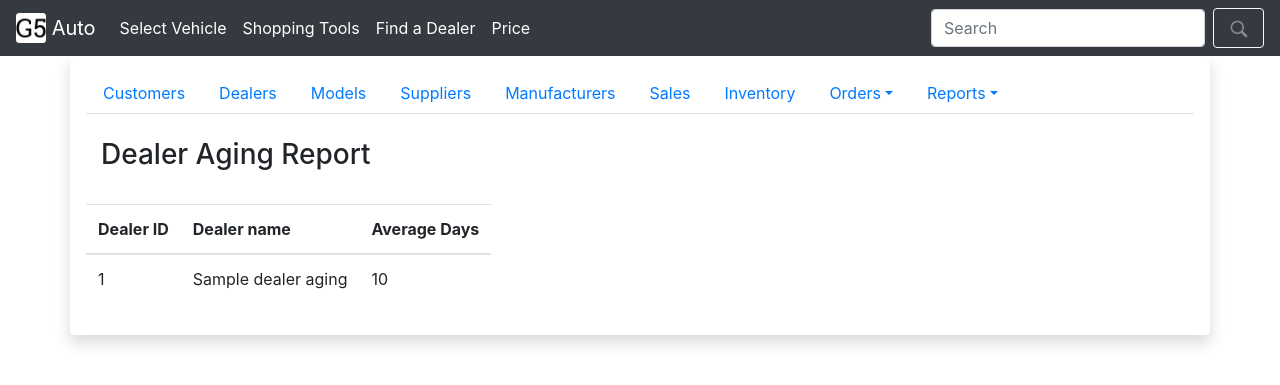
After one commit to jaspearson/CSC-411-Automotive-Company, a Django app: template templates/report_dealer_aging.html in a window 1280 px wide. The commit adds this page. Shown: the top 385 px of the page. Run offline with Django 3.2, Linux system fonts and the light colour scheme; the template is opened without the code that fills it: most values are stand-ins (such as "Sample title", 1, 10 or a date in 2020); some libraries are stand-ins or nearby versions.

Commit message:
Adds dealer aging report functionality.

```diff
--- a/CSC_411_Automotive_Company/urls.py
+++ b/CSC_411_Automotive_Company/urls.py
@@ -101,7 +101,12 @@ urlpatterns = [
 	# Top Brands
 	url(r'^auto_admin/top_brands_report/$', top_brands_report, name="top_brands_report"),
 
+	# Convertible Sales
 	url(r'^auto_admin/convertible_sales_report/$', convertible_sales_report, name="convertible_sales_report"),
+
+	# Dealer Aging
+	url(r'^auto_admin/dealer_aging_report/$', dealer_aging_report, name="dealer_aging_report"),
+
 
 	url(r'^$', index),
 	url(r'^error/$', error),
--- a/templates/admin_base.html
+++ b/templates/admin_base.html
@@ -39,7 +39,7 @@
               <a class="dropdown-item text-light" href="#">Customer Recalls</a>
               <a class="dropdown-item text-light" href="{% url 'top_brands_report' %}">Top Brands</a>
               <a class="dropdown-item text-light" href="{% url 'convertible_sales_report' %}">Convertible Sales</a>
-              <a class="dropdown-item text-light" href="#">Dealer Aging</a>
+              <a class="dropdown-item text-light" href="{% url 'dealer_aging_report' %}">Dealer Aging</a>
           </div>
       </li>
     </ul>
--- /dev/null
+++ b/templates/report_dealer_aging.html
@@ -0,0 +1,40 @@
+{% extends 'admin_base.html' %}
+{% block entry %}
+    {% load static %}
+    {% load custom_template_filters %}
+
+    {% if error %}
+        <br/>
+        <div class="alert alert-primary" role="alert">
+            {{ error }}
+        </div>
+    {% endif %}
+
+    <!-- Dealer Aging Table-->
+    <div id="dealer-aging-wrapper">
+        <div class="container-fluid">
+        <br/>
+            <h3>Dealer Aging Report</h3>
+        <br/>
+        </div>
+        <table class="table table-hover table-responsive">
+          <thead>
+            <tr>
+              <th scope="col">Dealer ID</th>
+              <th scope="col">Dealer name</th>
+              <th scope="col">Average Days</th>
+            </tr>
+          </thead>
+          <tbody>
+            {% for da in dealer_agings %}
+                <tr>
+                  <td>{{ da.id }}</td>
+                  <td>{{ da.name }}</td>
+                  <td>{{ da.average_days }}</td>
+                </tr>
+            {% endfor %}
+          </tbody>
+        </table>
+    </div>
+    {% csrf_token %}
+{% endblock %}
```
Also changed, not shown: auto/models.py (+13 -0 lines), auto/views/report_view.py (+19 -0 lines).
